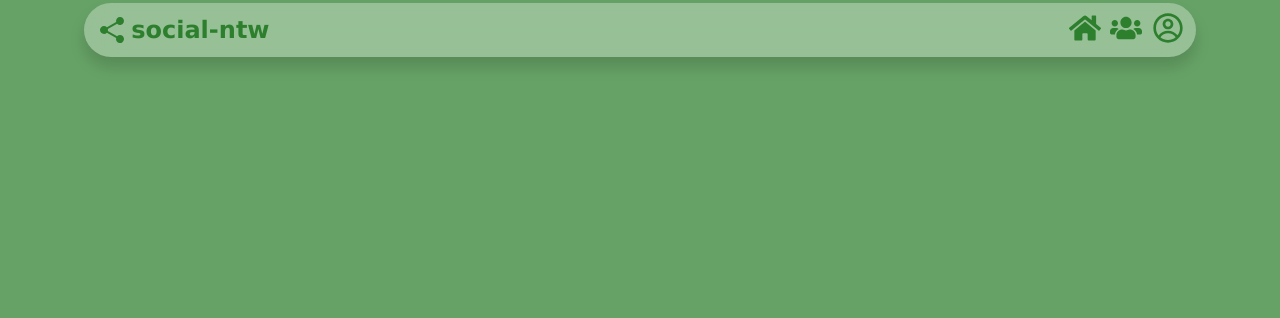
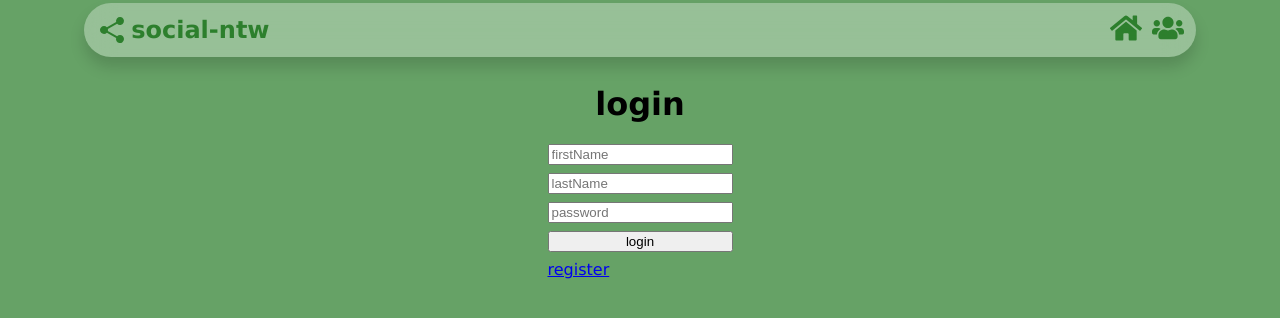
Before and after one commit to iliyanNikolaev/react-social-ntw, a React (Vite) app in the folder client/: page /login in a window 1280 px wide. Before the commit this address had no page. Shown: the top 318 px of the page. Built offline with nearby package versions, Linux system fonts and the light colour scheme.

Commit message:
login and register pages - scaffolds

```diff
--- a/client/src/App.tsx
+++ b/client/src/App.tsx
@@ -3,6 +3,8 @@ import { Route, Routes } from 'react-router-dom';
 import { Navbar } from "./components/Navbar";
 import { Home } from "./pages/Home";
 import { Profile } from "./pages/Profile";
+import { Login } from './pages/Login';
+import { Register } from './pages/Register';
 
 export const App = () => {
 
@@ -13,6 +15,8 @@ export const App = () => {
       <Routes>
         <Route path="/" element={<Home />} />
         <Route path="/profile/:id" element={<Profile />} />
+        <Route path="/login" element={<Login />} />
+        <Route path="/register" element={<Register />} />
       </Routes>
     </>
   )
--- a/client/src/components/Navbar/index.tsx
+++ b/client/src/components/Navbar/index.tsx
@@ -4,16 +4,20 @@ import { FaHome } from "react-icons/fa";
 import { CgProfile } from "react-icons/cg";
 import { IoShareSocial } from "react-icons/io5";
 import { FaUsers } from "react-icons/fa";
+//hooks
+import { useAuthContext } from '../../contexts/AuthContext';
 // components and utils
 import { Link } from 'react-router-dom';
 
 export const Navbar = () => {
+    const { userData } = useAuthContext();
+
     return (
         <div className={styles.wrapper}>
             <div className={styles.container}>
                 <Logo />
 
-                <NavLinks />
+                <NavLinks isAuth={userData.isAuth} />
             </div>
         </div>
     )
@@ -28,10 +32,10 @@ const Logo = () => {
     </div>
 }
 
-const NavLinks = () => {
+const NavLinks = ({ isAuth }: { isAuth: boolean }) => {
     return <div className={styles.icons}>
         <Link to='/'><FaHome className={styles.homeIcon} /></Link>
         <Link to='/users'><FaUsers className={styles.usersIcon} /></Link>
-        <Link to='/profile/4'><CgProfile className={styles.profileIcon} /></Link>
+        {isAuth ? <Link to='/profile/4'><CgProfile className={styles.profileIcon} /></Link> : null}
     </div>;
 }
--- a/client/src/contexts/AuthContext.tsx
+++ b/client/src/contexts/AuthContext.tsx
@@ -53,7 +53,7 @@ export const AuthContextProvider = ({ children }: { children: ReactElement | Rea
         loginHandler,
         registerHandler,
         logoutHandler,
-        userData,
+        userData
     }
 
     return (
--- a/client/src/pages/Home/home.module.css
+++ b/client/src/pages/Home/home.module.css
@@ -1,13 +1,13 @@
 @import url("../pageLayout.css");
 
-.container{
+.container {
     display: flex;
     flex-direction: column;
     align-items: center;
     gap: 0.5rem;
 }
 
-.controls{
+.controls {
     display: flex;
     gap: 4rem;
 }
@@ -24,3 +24,24 @@
     align-items: center;
     gap: 0.2rem;
 }
+
+.loginText {
+    display: flex;
+    align-items: center;
+    gap: 0.5rem;
+    text-decoration: none;
+    font-size: large;
+    font-weight: bold;
+    color: rgba(0, 100, 0, 0.7);
+    margin-bottom: 1.5rem;
+}
+
+.loginText:hover{
+    cursor: pointer;
+    scale: 1.1;
+}
+
+.loginIcon {
+    color: rgba(0, 100, 0, 0.7);
+    font-size: xx-large;
+}
--- a/client/src/pages/Home/index.tsx
+++ b/client/src/pages/Home/index.tsx
@@ -2,26 +2,30 @@
 import styles from './home.module.css';
 import { TbPlayerTrackPrevFilled } from "react-icons/tb";
 import { TbPlayerTrackNextFilled } from "react-icons/tb";
+import { MdOutlineLogin } from "react-icons/md";
 //interfaces
 import { IPost } from "../../interfaces";
 //hooks
 import { useEffect, useState } from "react";
+import { useAuthContext } from '../../contexts/AuthContext';
 //services
 import { getPosts } from "../../data/api";
 //components
 import { CreatePost } from '../../components/CreatePost';
 import { PostList } from "../../components/PostList";
+import { Link } from 'react-router-dom';
 
 
 export const Home = () => {
 
   const { posts } = useHome();
+  const { userData } = useAuthContext();
 
   return (
     <div className={styles.wrapper}>
 
       <div className={styles.container}>
-        <CreatePost />
+        {userData.isAuth ? <CreatePost /> : <HomeUpperNotLogged />}
 
         <PostList posts={posts} />
 
@@ -48,3 +52,12 @@ const HomePaginationControls = () => {
     <button className={styles.btn}>{'Next'}<TbPlayerTrackNextFilled /></button>
   </div>
 }
+
+const HomeUpperNotLogged = () => {
+  return <div className={styles.notLogged}>
+    <Link to='/login' className={styles.loginText}>
+      <MdOutlineLogin className={styles.loginIcon} />
+      Login here
+    </Link>
+  </div>
+}
--- /dev/null
+++ b/client/src/pages/Login/index.tsx
@@ -0,0 +1,26 @@
+//css
+import styles from './login.module.css';
+//hooks
+import { useAuthContext } from '../../contexts/AuthContext';
+import { Link } from 'react-router-dom';
+
+export const Login = () => {
+
+  const { loginHandler } = useAuthContext();
+
+  return (
+    <div className={styles.wrapper}>
+
+    <div className={styles.container}>
+      <h1>login</h1>
+      <form className={styles.loginForm} onSubmit={loginHandler}>
+        <input type="text" placeholder='firstName'/>
+        <input type="text" placeholder='lastName'/>
+        <input type="password" placeholder='password'/>
+        <button>login</button>
+        <Link to='/register'>register</Link>
+      </form>
+    </div>
+  </div>
+  )
+}
--- /dev/null
+++ b/client/src/pages/Login/login.module.css
@@ -0,0 +1,14 @@
+@import url("../pageLayout.css");
+
+.container{
+    display: flex;
+    flex-direction: column;
+    align-items: center;
+    justify-content: center;
+}
+
+.loginForm{
+    display: flex;
+    flex-direction: column;
+    gap: 0.5rem;
+}
--- /dev/null
+++ b/client/src/pages/Register/index.tsx
@@ -0,0 +1,26 @@
+//css
+import styles from './register.module.css';
+//hooks
+import { useAuthContext } from '../../contexts/AuthContext';
+import { Link } from 'react-router-dom';
+
+export const Register = () => {
+
+  const { registerHandler } = useAuthContext();
+
+  return (
+    <div className={styles.wrapper}>
+
+    <div className={styles.container}>
+      <h1>register</h1>
+      <form className={styles.registerForm} onSubmit={registerHandler}>
+        <input type="text" placeholder='firstName'/>
+        <input type="text" placeholder='lastName'/>
+        <input type="password" placeholder='password'/>
+        <button>register</button>
+        <Link to='/login'>login</Link>
+      </form>
+    </div>
+  </div>
+  )
+}
--- /dev/null
+++ b/client/src/pages/Register/register.module.css
@@ -0,0 +1,14 @@
+@import url("../pageLayout.css");
+
+.container{
+    display: flex;
+    flex-direction: column;
+    align-items: center;
+    justify-content: center;
+}
+
+.registerForm{
+    display: flex;
+    flex-direction: column;
+    gap: 0.5rem;
+}
```
